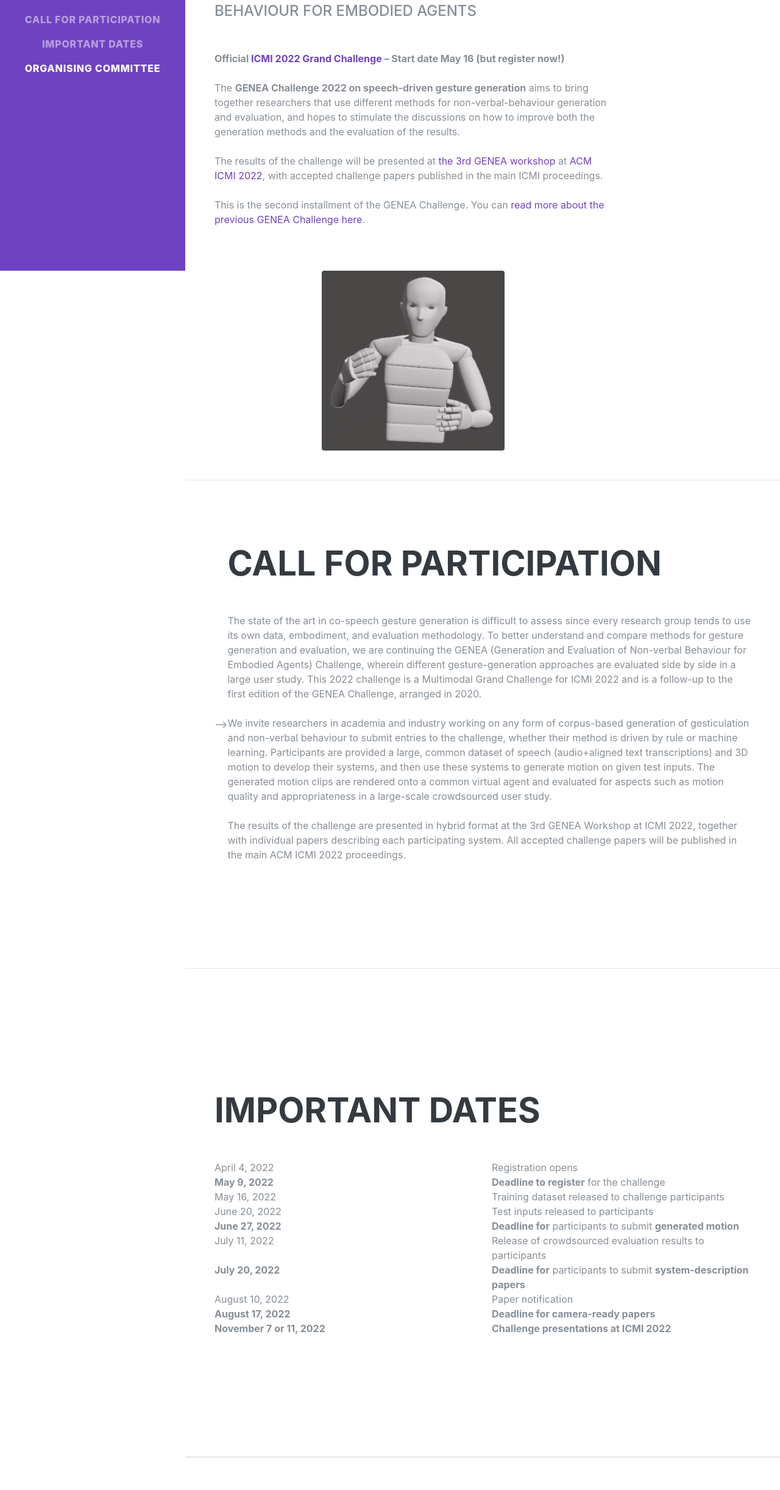
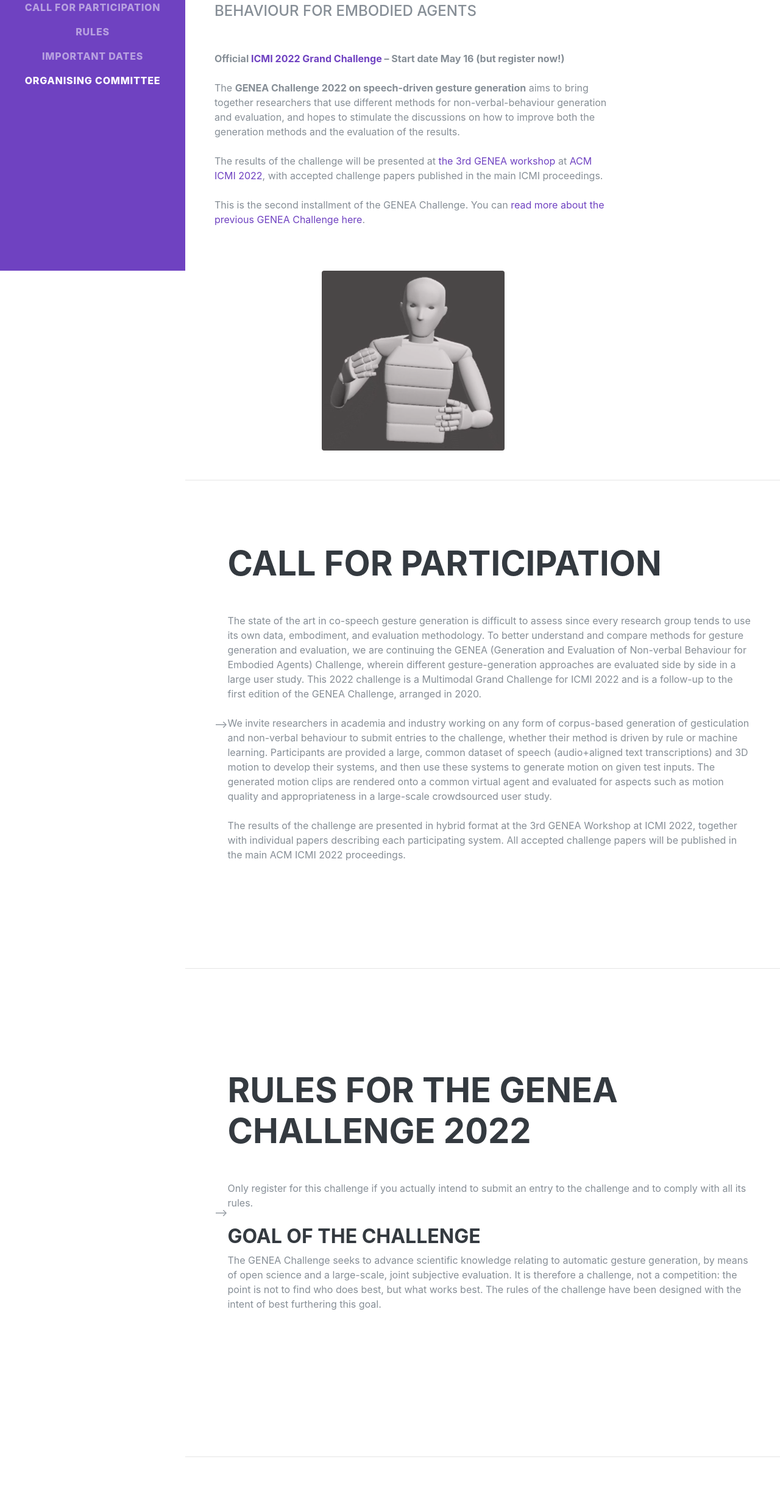
Before and after one commit to genea-workshop/2022, a website: page challenge/index.html in a window 1280 px wide. Shown: the part 356-2800 px from the top of the page at 61% size. Drawn offline with Linux system fonts and the light colour scheme; a web font is replaced by a local one.

Commit message:
Adding rules part 1

```diff
--- a/challenge/index.html
+++ b/challenge/index.html
@@ -42,6 +42,9 @@
         </li>
         <li class="nav-item">
           <a class="nav-link js-scroll-trigger" href="#call-for-participation">Call for participation</a>
+        </li>
+	<li class="nav-item">
+          <a class="nav-link js-scroll-trigger" href="#rules">Rules</a>
         </li>
         <li class="nav-item">
           <a class="nav-link js-scroll-trigger" href="#important-dates">Important dates</a>
@@ -129,6 +132,28 @@
 
 
             The results of the challenge are presented in hybrid format at the 3rd GENEA Workshop at ICMI 2022, together with individual papers describing each participating system. All accepted challenge papers will be published in the main ACM ICMI 2022 proceedings. <br>
+            <br>
+
+
+          </div>
+        </div>
+      </div>
+    </section>
+
+
+    <hr class="m-0">
+    <section class="iva-section p-3 p-lg-5 d-flex align-items-center" id="rules">-->
+      <!-- justify-content-center -->
+      <div class="w-100">
+        <h2 class="mb-5">Rules for the GENEA Challenge 2022</h2>
+
+        <div class="iva-item d-flex flex-column flex-md-row justify-content-between mb-5">
+          <div class="iva-content">
+
+            Only register for this challenge if you actually intend to submit an entry to the challenge and to comply with all its rules.<br><br>
+
+            <h3>Goal of the challenge</h3>
+The GENEA Challenge seeks to advance scientific knowledge relating to automatic gesture generation, by means of open science and a large-scale, joint subjective evaluation. It is therefore a challenge, not a competition: the point is not to find who does best, but what works best. The rules of the challenge have been designed with the intent of best furthering this goal. <br>
             <br>
 
 
```
